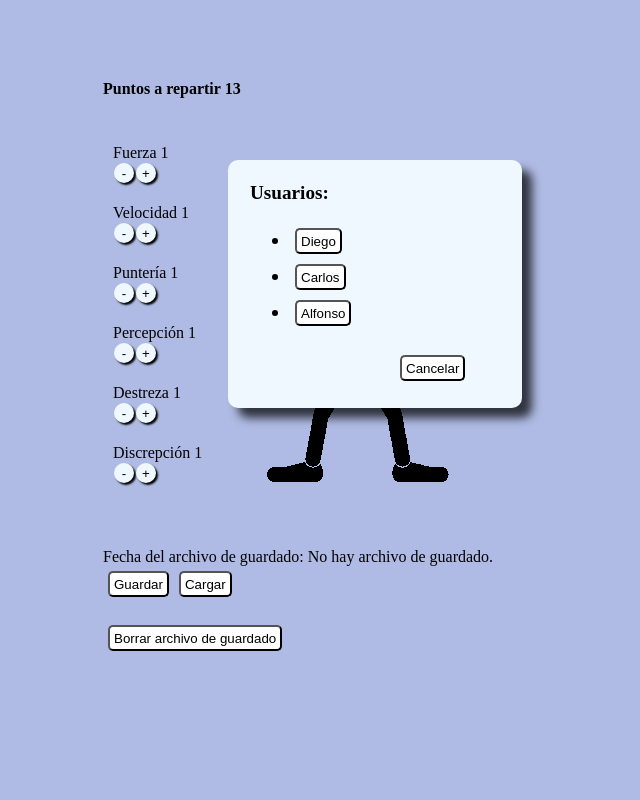
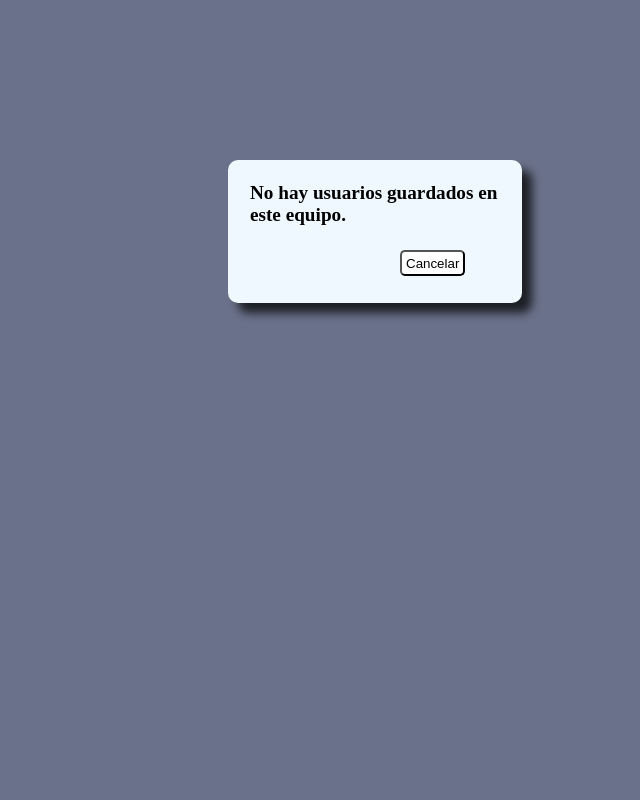
Before and after one commit to CarlosCaNav/hojaDeHabilidades, an Angular app: page / in a window 1280 px wide. Both pictures are taken after a click on the button "Cargar". Shown: the top 800 px of the page, without its empty margins (287-927 px from the left). Built offline with nearby package versions, Linux system fonts and the light colour scheme.

Commit message:
ahora se pueden borrar usuarios individualmente

```diff
--- a/src/app/crear-contrasenia/crear-contrasenia.component.css
+++ b/src/app/crear-contrasenia/crear-contrasenia.component.css
@@ -10,11 +10,3 @@
     margin-left: calc(50vw - 110px);
     padding-left: 20px;
 }
-.boton{
-    margin: 5px;
-    padding: 4px;
-    padding-bottom: 3px;
-    background-color:rgb(255, 255, 255);
-    border-radius: 5px;
-    border: 2px 2px solid black;
-}
--- a/src/app/crear-contrasenia/crear-contrasenia.component.html
+++ b/src/app/crear-contrasenia/crear-contrasenia.component.html
@@ -1,6 +1,6 @@
 
 <div class="dialogo">
-    <h1>¡Hola!</h1>
+    <h1>Nuevo usuario.</h1>
     <p>Nombre de usuario:<br>
     <input type="text" [(ngModel)]="this.DatosService.usuarioActual"></p><br>
     <p>Contraseña:<br>
--- a/src/app/datos.service.ts
+++ b/src/app/datos.service.ts
@@ -10,9 +10,11 @@ export class DatosService {
 
   keyAdmin: string = "Carlos";
 
-  usuariosGuardados: Array<string> = ['Diego', 'Carlos', 'Alfonso'];
+  usuariosGuardados: Array<string> = [];
   usuarioActual: string = "";
-  usuarioAcceder: string = ""
+
+  accionContrasenia: string = ""; //cargar o borrar
+  usuarioAcceder: string = "";
   usuarioContrasenia = "";
   repetirContrasenia = "";
 
@@ -110,7 +112,7 @@ export class DatosService {
 
 
     this.cargandoInicio();
-    this.emergente="";
+    this.emergente = "";
 
 
     /*
@@ -133,6 +135,8 @@ export class DatosService {
       }
     }
     else { this.emergente = "usuarios"; }
+
+
     /*
         if (localStorage.getItem(this.usuarioActual) != null) {
           if (this.personaje.puntosHabilidades <= 12) {
@@ -145,9 +149,22 @@ export class DatosService {
         }
         else { window.alert("No hay archivo guardado.") } */
   }
+  cargandoInicio() {
+    const fechaDeGuardado = localStorage.getItem('fechaGuardado');
+    const usuarios: string | null = localStorage.getItem('usuariosGuardados');
+
+    if (fechaDeGuardado) { //no entiendo muy bien por qué es necesario esto
+      this.fechaDeGuardado = fechaDeGuardado;
+    }
+    if (usuarios) { // entiendo que se usa, para evitar que haya un valor vacío
+      this.usuariosGuardados = usuarios.split(',');
+    }
+  }
+
   cargarAcceso(nombre: string) {
     this.usuarioAcceder = nombre;
     this.emergente = "ponerContrasenia"
+    this.accionContrasenia = "cargar";
   }
 
   cargandoUsuario() {
@@ -169,25 +186,52 @@ export class DatosService {
       else { window.alert("La contraseña no es correcta") }
     }
   }
-  cargandoInicio() {
-    const fechaDeGuardado = localStorage.getItem('fechaGuardado');
-    const usuarios: string | null = localStorage.getItem('usuariosGuardados');
 
-    if (fechaDeGuardado) { //no entiendo muy bien por qué es necesario esto
-      this.fechaDeGuardado = fechaDeGuardado;
+  cancelar() { this.emergente = "" }
+
+  borrarUsuario(nombre: string) {
+    this.usuarioAcceder = nombre;
+    this.emergente = "ponerContrasenia"
+    this.accionContrasenia = "borrar";
+  }
+  borrandoUsuario() {
+
+    const usuarioJSON = localStorage.getItem(this.usuarioAcceder);
+
+    if (usuarioJSON) {
+      const personajeSinAutentificar = JSON.parse(usuarioJSON);
+
+      if (personajeSinAutentificar.contrasenia == this.usuarioContrasenia) {
+        if (usuarioJSON) {
+          localStorage.removeItem(this.usuarioAcceder);
+          this.usuariosGuardados = this.usuariosGuardados.filter(usuario => usuario !== this.usuarioAcceder);
+          const usuariosGuardados = this.usuariosGuardados.join();
+          localStorage.setItem('usuariosGuardados', usuariosGuardados);
+
+          this.nuevo();
+        }
+        else { window.alert("Algo falla... ¿falta el usuario?. Ponte en contacto con el desarrollador") }
+      }
+      else { window.alert("La contraseña no es correcta") }
     }
-    if (usuarios) { // entiendo que se usa, para evitar que haya un valor vacío
-      this.usuariosGuardados = usuarios.split(',');
-    }
+    else { window.alert("Algo falla... falta el usuario. Ponte en contacto con el desarrollador") }
   }
-
-  cancelar(){this.emergente = ""}
 
   borrarTodo() {
     if (confirm('¿Estás seguro de que deseas eliminar todos los datos almacenados?')) {
       localStorage.clear();
+      this.nuevo()
       window.alert('Todos los datos han sido eliminados.');
     }
     this.fechaDeGuardado = "No hay archivo de guardado."
   }
+
+  nuevo(){
+    this.usuarioAcceder = "";
+    this.usuarioActual = "";
+    this.emergente = ""
+    this.accionContrasenia = "";
+    this.mostrarBotones = true;
+    this.cargandoInicio();
+  }
 }
--- a/src/app/habilidades/habilidades.component.css
+++ b/src/app/habilidades/habilidades.component.css
@@ -50,9 +50,17 @@ width: 100vw;
 
 .bRedondo {
     height: 20px;
-    width: 20px;
+    width: 20px;/*
     margin: 1px;
     border-radius: 100%;
+    border: 0px;
+    background-color: aliceblue;
+    box-shadow: 2px 2px 2px black; */
+}
+
+.bNormal {
+    margin: 1px;
+    border-radius: 100px;
     border: 0px;
     background-color: aliceblue;
     box-shadow: 2px 2px 2px black;
@@ -62,15 +70,6 @@ width: 100vw;
     position: absolute;
     z-index: 3;
     user-select: none;
-}
-
-.boton{
-    margin: 5px;
-    padding: 4px;
-    padding-bottom: 3px;
-    background-color:rgb(255, 255, 255);
-    border-radius: 5px;
-    border: 2px 2px solid black;
 }
 
 .cabeza{
--- a/src/app/habilidades/habilidades.component.html
+++ b/src/app/habilidades/habilidades.component.html
@@ -6,14 +6,14 @@
         <div *ngIf="this.DatosService.mostrarBotones">
             <b>Puntos a repartir {{ this.DatosService.personaje.puntosHabilidades }}</b></div><br>
             <div *ngIf="!this.DatosService.mostrarBotones">
-                Usuario Actual: {{ this.DatosService.usuarioActual}}</div><br>
+               <b> Usuario Actual: {{ this.DatosService.usuarioActual}}.</b> Pulsa en las extremidades para aplicar daño.</div><br>
         <div class="caja">
             <div class="habilidades">
                 <div class="habilidad">
                     Fuerza {{ this.DatosService.personaje.fuerza }}<br>
-                    <button class="bRedondo" *ngIf="this.DatosService.mostrarBotones"
+                    <button class="bRedondo bNormal" *ngIf="this.DatosService.mostrarBotones"
                         (click)="cambioHabilidad('restar', 'fuerza')">-</button>
-                    <button class="bRedondo" *ngIf="this.DatosService.mostrarBotones"
+                    <button class="bRedondo bNormal" *ngIf="this.DatosService.mostrarBotones"
                         (click)="cambioHabilidad('sumar', 'fuerza')">+</button>
                     <div *ngIf="!this.DatosService.mostrarBotones" [ngSwitch]="DatosService.personaje.fuerza">
                         <div class="imgCantidad" *ngSwitchCase="1"
@@ -41,9 +41,9 @@
                 </div>
                 <div class="habilidad">
                     Velocidad {{ this.DatosService.personaje.velocidad}}<br>
-                    <button class="bRedondo" *ngIf="this.DatosService.mostrarBotones"
+                    <button class="bRedondo bNormal" *ngIf="this.DatosService.mostrarBotones"
                         (click)="cambioHabilidad('restar', 'velocidad')">-</button>
-                    <button class="bRedondo" *ngIf="this.DatosService.mostrarBotones"
+                    <button class="bRedondo bNormal" *ngIf="this.DatosService.mostrarBotones"
                         (click)="cambioHabilidad('sumar', 'velocidad')">+</button>
                     <div *ngIf="!this.DatosService.mostrarBotones" [ngSwitch]="DatosService.personaje.velocidad">
                         <div class="imgCantidad" *ngSwitchCase="1"
@@ -68,9 +68,9 @@
                 </div>
                 <div class="habilidad">
                     Puntería {{ this.DatosService.personaje.punteria }}<br>
-                    <button class="bRedondo" *ngIf="this.DatosService.mostrarBotones"
+                    <button class="bRedondo bNormal" *ngIf="this.DatosService.mostrarBotones"
                         (click)="cambioHabilidad('restar', 'punteria')">-</button>
-                    <button class="bRedondo" *ngIf="this.DatosService.mostrarBotones"
+                    <button class="bRedondo bNormal" *ngIf="this.DatosService.mostrarBotones"
                         (click)="cambioHabilidad('sumar', 'punteria')">+</button>
                     <div *ngIf="!this.DatosService.mostrarBotones" [ngSwitch]="DatosService.personaje.punteria">
                         <div class="imgCantidad" *ngSwitchCase="1"
@@ -95,9 +95,9 @@
                 </div>
                 <div class="habilidad">
                     Percepción {{ this.DatosService.personaje.percepcion }}<br>
-                    <button class="bRedondo" *ngIf="this.DatosService.mostrarBotones"
+                    <button class="bRedondo bNormal" *ngIf="this.DatosService.mostrarBotones"
                         (click)="cambioHabilidad('restar', 'percepcion')">-</button>
-                    <button class="bRedondo" *ngIf="this.DatosService.mostrarBotones"
+                    <button class="bRedondo bNormal" *ngIf="this.DatosService.mostrarBotones"
                         (click)="cambioHabilidad('sumar', 'percepcion')">+</button>
                     <div *ngIf="!this.DatosService.mostrarBotones" [ngSwitch]="DatosService.personaje.percepcion">
                         <div class="imgCantidad" *ngSwitchCase="1"
@@ -122,9 +122,9 @@
                 </div>
                 <div class="habilidad">
                     Destreza {{ this.DatosService.personaje.destreza }}<br>
-                    <button class="bRedondo" *ngIf="this.DatosService.mostrarBotones"
+                    <button class="bRedondo bNormal" *ngIf="this.DatosService.mostrarBotones"
                         (click)="cambioHabilidad('restar', 'destreza')">-</button>
-                    <button class="bRedondo" *ngIf="this.DatosService.mostrarBotones"
+                    <button class="bRedondo bNormal" *ngIf="this.DatosService.mostrarBotones"
                         (click)="cambioHabilidad('sumar', 'destreza')">+</button>
                     <div *ngIf="!this.DatosService.mostrarBotones" [ngSwitch]="DatosService.personaje.destreza">
                         <div class="imgCantidad" *ngSwitchCase="1"
@@ -149,9 +149,9 @@
                 </div>
                 <div class="habilidad">
                     Discrepción {{ this.DatosService.personaje.discrepcion }}<br>
-                    <button class="bRedondo" *ngIf="this.DatosService.mostrarBotones"
+                    <button class="bRedondo bNormal" *ngIf="this.DatosService.mostrarBotones"
                         (click)="cambioHabilidad('restar', 'discrepcion')">-</button>
-                    <button class="bRedondo" *ngIf="this.DatosService.mostrarBotones"
+                    <button class="bRedondo bNormal" *ngIf="this.DatosService.mostrarBotones"
                         (click)="cambioHabilidad('sumar', 'discrepcion')">+</button>
                     <div *ngIf="!this.DatosService.mostrarBotones" [ngSwitch]="DatosService.personaje.discrepcion">
                         <div class="imgCantidad" *ngSwitchCase="1"
@@ -202,12 +202,14 @@
 
         <br><br><br>
 
-        Fecha del archivo de guardado: {{DatosService.fechaDeGuardado}}<br>
-        <button class="boton" (click)="DatosService.guardar()">Guardar</button>
-        <button class="boton" *ngIf="this.DatosService.mostrarBotones" (click)="DatosService.cargar()">Cargar</button><br><br><!--
+       <!--  Fecha del archivo de guardado: {{DatosService.fechaDeGuardado}}<br> -->
+        <button class="bNormal" (click)="DatosService.guardar()">Guardar</button>
+        <button class="bNormal" *ngIf="this.DatosService.mostrarBotones" (click)="DatosService.cargar()">Cargar</button><br><br>
+        <button class="bNormal" (click)="DatosService.nuevo()">Crear nuevo</button>
+        <!--
         <button *ngIf="this.DatosService.fechaDeGuardado != 'No hay archivo de guardado.'" Este será el que valga
             (click)="DatosService.borrarTodo()">Borrar archivo de guardado</button> -->
-            <button class="boton" (click)="DatosService.borrarTodo()">Borrar archivo de guardado</button>
+            <button class="bNormal" (click)="DatosService.borrarTodo()">Borrar archivo de guardado</button>
 
 
     </div>
--- a/src/app/poner-contrasenia/poner-contrasenia.component.css
+++ b/src/app/poner-contrasenia/poner-contrasenia.component.css
@@ -11,13 +11,3 @@
     margin-left: calc(50vw - 100px);
     padding: 20px;
 }
-
-
-.boton{
-    margin: 5px;
-    padding: 4px;
-    padding-bottom: 3px;
-    background-color:rgb(255, 255, 255);
-    border-radius: 5px;
-    border: 2px 2px solid black;
-}
--- a/src/app/poner-contrasenia/poner-contrasenia.component.html
+++ b/src/app/poner-contrasenia/poner-contrasenia.component.html
@@ -2,6 +2,7 @@
 <div class="dialogo">
 <p>Contraseña de {{this.DatosService.usuarioAcceder}}:</p>
 <input type="password" [(ngModel)]="this.DatosService.usuarioContrasenia"><br><br>
-<button class="boton" (click)="this.DatosService.cargandoUsuario()">Cargar</button>
+<button *ngIf="this.DatosService.accionContrasenia === 'borrar'" class="boton" (click)="this.DatosService.borrandoUsuario()">Borrar</button>
+<button  *ngIf="this.DatosService.accionContrasenia === 'cargar'" class="boton" (click)="this.DatosService.cargandoUsuario()">Cargar</button>
 <button (click)="this.DatosService.cancelar()" class="boton" style="margin-left: 50px;">Cancelar</button>
 </div>
--- a/src/app/usuarios/usuarios.component.css
+++ b/src/app/usuarios/usuarios.component.css
@@ -14,12 +14,3 @@
     /*
     margin-left: calc(50vw - 300px); */
 }
-
-.boton{
-    margin: 5px;
-    padding: 4px;
-    padding-bottom: 3px;
-    background-color:rgb(255, 255, 255);
-    border-radius: 5px;
-    border: 2px 2px solid black;
-}
--- a/src/app/usuarios/usuarios.component.html
+++ b/src/app/usuarios/usuarios.component.html
@@ -1,8 +1,13 @@
-<div class="dialogo">
-   <b> Usuarios:</b>
-    <ul>
-        <li class="botones" *ngFor=" let usuario of this.DatosService.usuariosGuardados">
-        <button class="boton" (click)="this.DatosService.cargarAcceso(usuario)">{{usuario}}</button></li>
-    </ul>
-    <button (click)="this.DatosService.cancelar()" class="boton" style="margin-left: 150px;">Cancelar</button>
+<div class="fondo">
+    <div class="dialogo">
+        <b *ngIf="this.DatosService.usuariosGuardados.length <= 0"> No hay usuarios guardados en este equipo.</b>
+        <b *ngIf="this.DatosService.usuariosGuardados.length > 0"> Usuarios:</b>
+        <ul>
+            <li class="botones" *ngFor=" let usuario of this.DatosService.usuariosGuardados">
+                <button class="boton" (click)="this.DatosService.cargarAcceso(usuario)">{{usuario}}</button>
+                <button class="boton" (click)="this.DatosService.borrarUsuario(usuario)">Borrar.</button>
+            </li>
+        </ul>
+        <button (click)="this.DatosService.cancelar()" class="boton" style="margin-left: 150px;">Cancelar</button>
+    </div>
 </div>
--- a/src/styles.css
+++ b/src/styles.css
@@ -1,2 +1,18 @@
 body{
 margin: 0;}
+
+.fondo{
+    height: 100%;
+    width: 100%;
+    background-color: rgba(0, 0, 0, 0.397);
+}
+
+
+.boton{
+    margin: 5px;
+    padding: 4px;
+    padding-bottom: 3px;
+    background-color:rgb(255, 255, 255);
+    border-radius: 5px;
+    border: 2px 2px solid black;
+}
```
